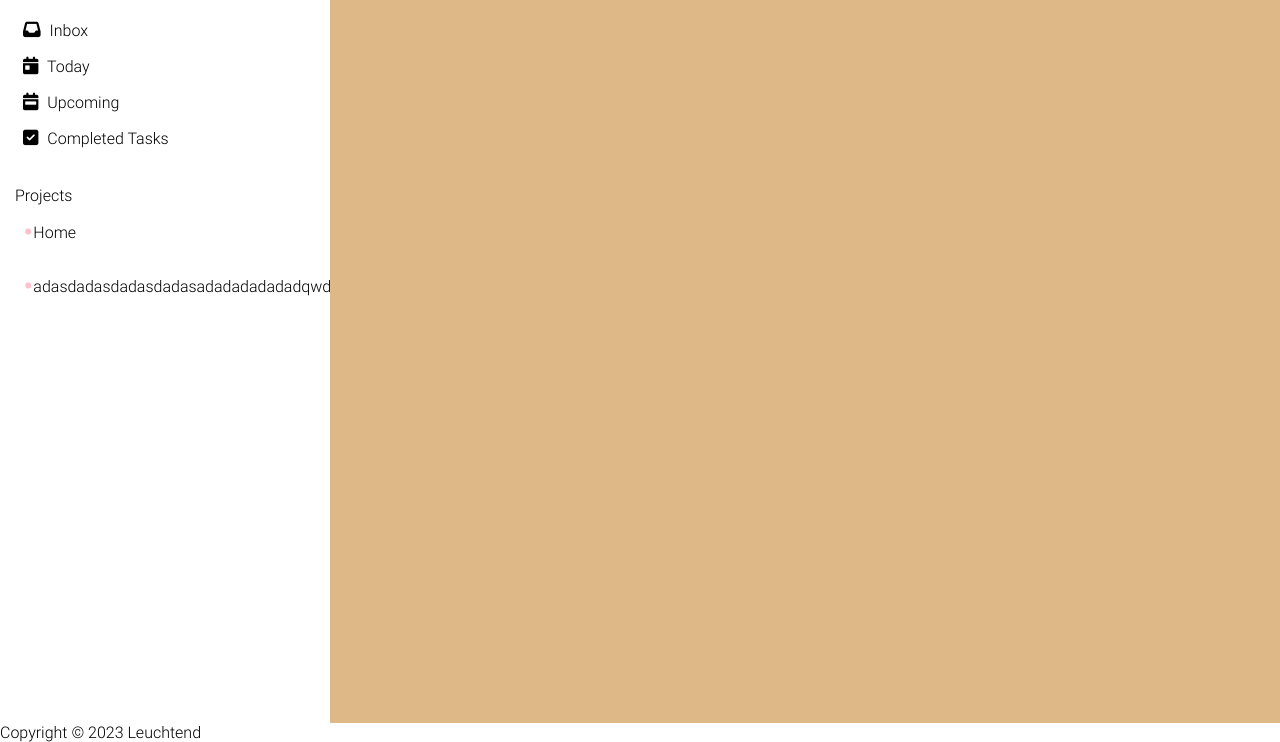
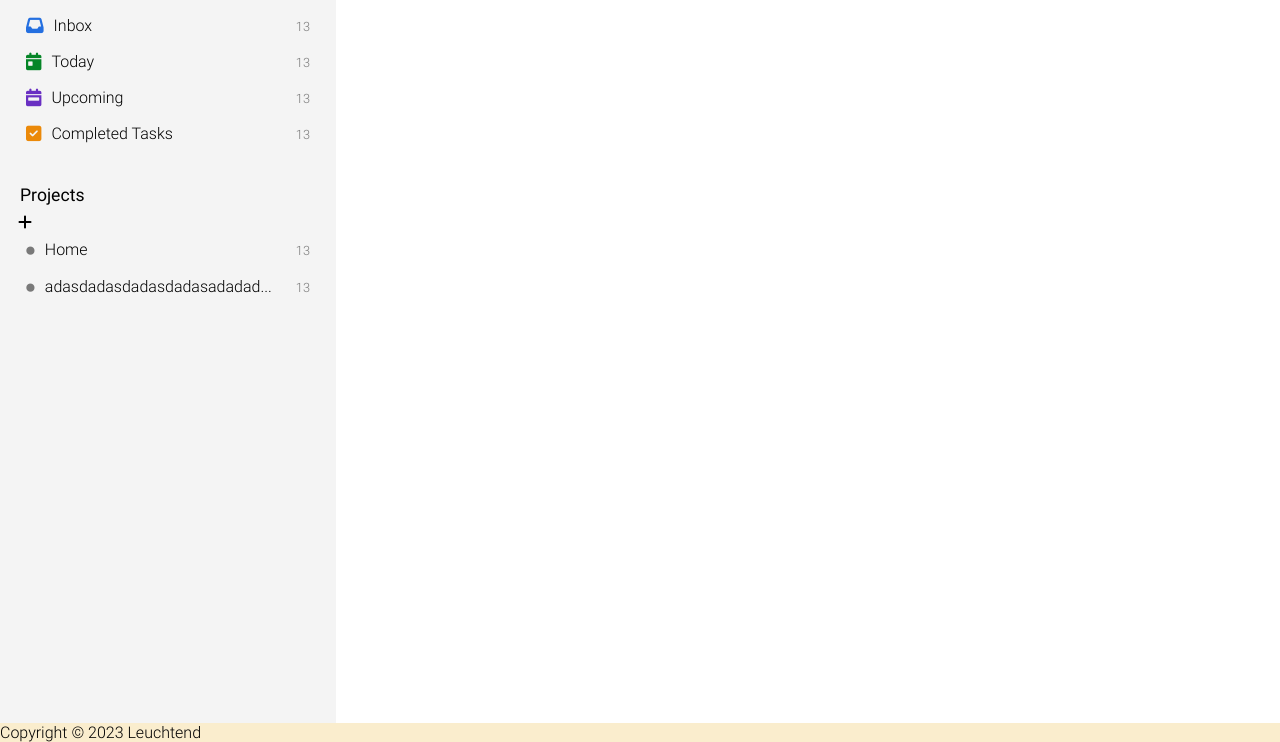
Before and after one commit to leuchtend5/To-do-list, a website built with webpack: page src/index.html in a window 1280 px wide. Shown: the part 58-800 px from the top of the page. Built offline with nearby package versions, Linux system fonts and the light colour scheme.

Commit message:
styling menu list

```diff
--- a/src/index.html
+++ b/src/index.html
@@ -17,32 +17,63 @@
         <div class="main-list">
           <ul>
             <li>
-              <a href="" class="menu-inbox"
-                ><span><i class="fa-solid fa-inbox"></i></span> Inbox</a
-              >
+              <a href="" class="menu">
+                <div class="group-name">
+                  <span><i class="fa-solid fa-inbox"></i></span>
+                  <p>Inbox</p>
+                </div>
+                <span class="total-tasks inbox">13</span>
+              </a>
             </li>
             <li>
-              <a href="" class="menu-today"
-                ><span><i class="fa-solid fa-calendar-day"></i></span> Today</a
-              >
+              <a href="" class="menu">
+                <div class="group-name">
+                  <span><i class="fa-solid fa-calendar-day"></i></span>
+                  <p>Today</p>
+                </div>
+                <span class="total-tasks today">13</span>
+              </a>
             </li>
             <li>
-              <a href="" class="menu-upcoming"
-                ><span><i class="fa-solid fa-calendar-week"></i></span> Upcoming</a
-              >
+              <a href="" class="menu">
+                <div class="group-name">
+                  <span><i class="fa-solid fa-calendar-week"></i></span>
+                  <p>Upcoming</p>
+                </div>
+                <span class="total-tasks upcoming">13</span>
+              </a>
             </li>
             <li>
-              <a href="" class="menu-completed"
-                ><span><i class="fa-solid fa-square-check"></i></span> Completed Tasks</a
-              >
+              <a href="" class="menu">
+                <div class="group-name">
+                  <span><i class="fa-solid fa-square-check"></i></span>
+                  <p>Completed Tasks</p>
+                </div>
+                <span class="total-tasks completed">13</span>
+              </a>
             </li>
           </ul>
         </div>
         <div class="project-list">
-          <p>Projects</p>
+          <div class="project-group">
+            <p>Projects</p>
+            <span><i class="fa-solid fa-plus"></i></span>
+          </div>
           <ul>
-            <li>Home</li>
-            <li>adasdadasdadasdadasadadadadadadqwdq</li>
+            <li>
+              <div class="group-name">
+                <span>⏺</span>
+                <p>Home</p>
+              </div>
+              <span class="total-tasks">13</span>
+            </li>
+            <li>
+              <div class="group-name">
+                <span>⏺</span>
+                <p>adasdadasdadasdadasadadadadadadqwdq</p>
+              </div>
+              <span class="total-tasks">13</span>
+            </li>
           </ul>
         </div>
       </div>
--- a/src/scripts/index.js
+++ b/src/scripts/index.js
@@ -2,17 +2,18 @@ import 'regenerator-runtime';
 import '../styles/css/main.css';
 import App from './views/app';
 
-const listName = document.querySelectorAll('li');
+const listProjectName = document.querySelectorAll('.project-list .group-name > p');
 const hamburgerMenuBtn = document.querySelector('.hamburger-menu');
 const menuList = document.querySelector('.all-menu');
 const footerText = document.querySelector('.footer-text');
 
 function sampleOnly() {
-  // listName.forEach((list) => {
-  //   if (list.textContent.length > 15) {
-  //     list.textContent = `${list.textContent.substring(0, 15)}...`;
-  //   }
-  // });
+  listProjectName.forEach((list) => {
+    if (list.textContent.length > 25) {
+      list.textContent = `${list.textContent.substring(0, 25)}...`;
+    }
+    console.log(list.textContent.length);
+  });
 
   let menuToggle = true;
 
@@ -30,4 +31,4 @@ function sampleOnly() {
 const newDate = new Date().getFullYear();
 footerText.textContent = `Copyright © ${newDate} Leuchtend`;
 
-// sampleOnly();
+sampleOnly();
--- a/src/styles/scss/modules/_footer.scss
+++ b/src/styles/scss/modules/_footer.scss
@@ -1,3 +1,4 @@
 footer {
   margin-top: auto;
+  background-color: #faedcd;
 }
--- a/src/styles/scss/modules/_header.scss
+++ b/src/styles/scss/modules/_header.scss
@@ -1,5 +1,5 @@
 header {
-  background-color: pink;
+  background-color: #ccd5ae;
   display: flex;
   flex-direction: row;
   align-items: center;
@@ -8,11 +8,11 @@ header {
 
   h1 {
     font-family: title-font;
-    font-size: 1.6rem;
+    font-size: 1.4rem;
   }
 
   .hamburger-menu {
-    font-size: 1.3rem;
+    font-size: 1.2rem;
     cursor: pointer;
   }
 }
--- a/src/styles/scss/modules/_main-content.scss
+++ b/src/styles/scss/modules/_main-content.scss
@@ -6,7 +6,7 @@
   height: 100%;
 
   li:hover,
-  p:hover {
+  .project-group > p:hover {
     background-color: rgba($color: #bab7b7, $alpha: 0.3);
   }
 
@@ -18,9 +18,30 @@
     color: black;
   }
 
-  span {
-    padding-right: 5px;
-    font-size: 1.1rem;
+  .fa-inbox {
+    color: #246fe0;
+  }
+
+  .fa-calendar-day {
+    color: #058527;
+  }
+
+  .fa-calendar-week {
+    color: #692fc2;
+  }
+
+  .fa-square-check {
+    color: #eb8909;
+  }
+
+  .group-name {
+    display: flex;
+    gap: 5px;
+
+    span {
+      padding-right: 5px;
+      font-size: 1.1rem;
+    }
   }
 
   li {
@@ -32,19 +53,47 @@
     border-radius: 5px;
   }
 
+  .menu {
+    width: 100%;
+    display: flex;
+    flex-direction: row;
+    align-items: center;
+    justify-content: space-between;
+  }
+
+  .total-tasks {
+    font-size: 0.8rem;
+    opacity: 0.5;
+  }
+
   .all-menu {
+    background-color: rgb(244, 244, 244);
     width: 300px;
     display: flex;
     flex-direction: column;
     transition: 0.15s ease-in-out;
-    gap: 30px;
-    padding: 30px 15px;
+    gap: 25px;
+    padding: 30px 18px;
 
     .project-list {
-      li::before {
-        content: '\2022'; // bullet points
-        font-size: 2rem;
-        color: pink;
+      .project-group > p {
+        font-size: 1.1rem;
+        font-family: title-font;
+        padding: 8px 2px;
+        border-radius: 5px;
+      }
+
+      li {
+        display: flex;
+        flex-direction: row;
+        align-items: center;
+        justify-content: space-between;
+      }
+
+      .group-name {
+        span {
+          opacity: 0.5;
+        }
       }
     }
   }
@@ -54,7 +103,6 @@
   }
 
   .content {
-    background-color: burlywood;
     flex-grow: 1;
     height: 100%;
     display: flex;
--- a/src/styles/scss/modules/breakpoints/_small.scss
+++ b/src/styles/scss/modules/breakpoints/_small.scss
@@ -2,6 +2,7 @@
   header {
     gap: 10px;
     padding: 5px 12px;
+    z-index: 20;
 
     h1 {
       font-size: 1.4rem;
@@ -15,8 +16,18 @@
   .main-content {
     .all-menu {
       position: absolute;
-      background-color: white;
-      height: 100%;
+      height: calc(100% - 40px); // total padding main content + header
+      z-index: 10;
+      box-shadow: 0 2px 10px rgba(0, 0, 0, 0.3);
     }
   }
+
+  .overlay {
+    background-color: rgba($color: #393e46, $alpha: 0.3);
+    width: 100%;
+    height: 100%;
+    position: absolute;
+    backdrop-filter: blur(4px);
+    -webkit-backdrop-filter: blur(4px);
+  }
 }
```
Also changed, not shown: src/styles/css/main.css, 1 other file.
